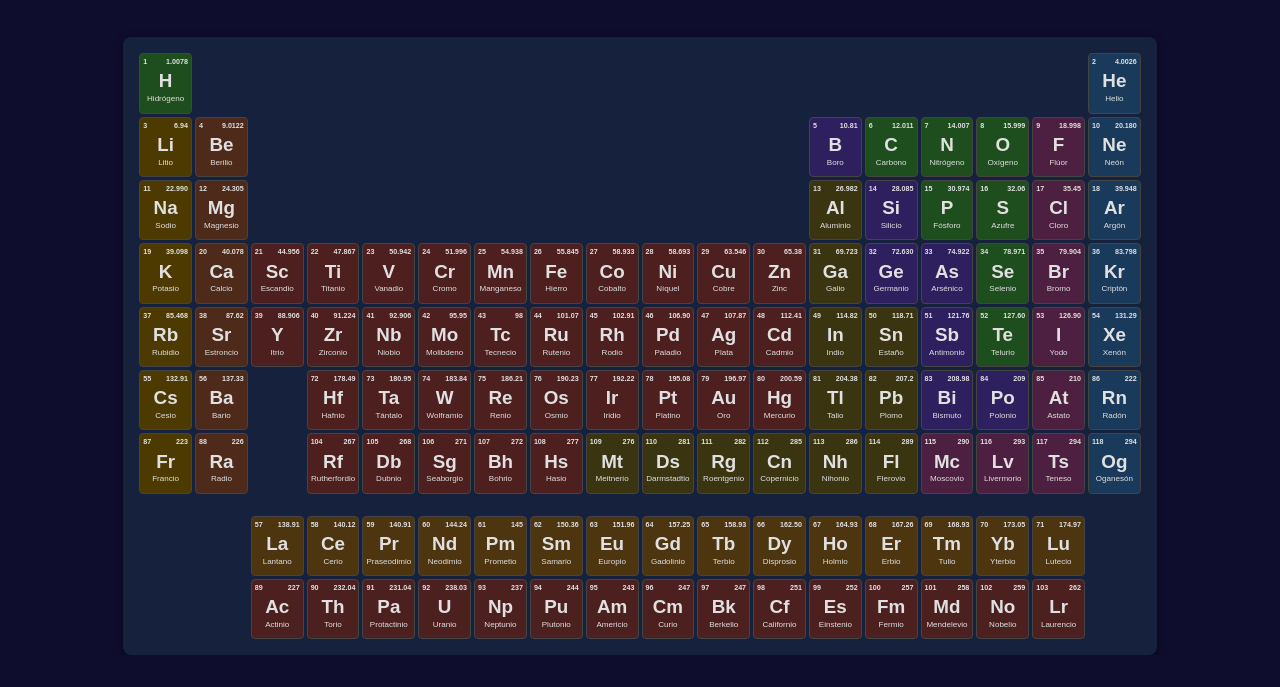
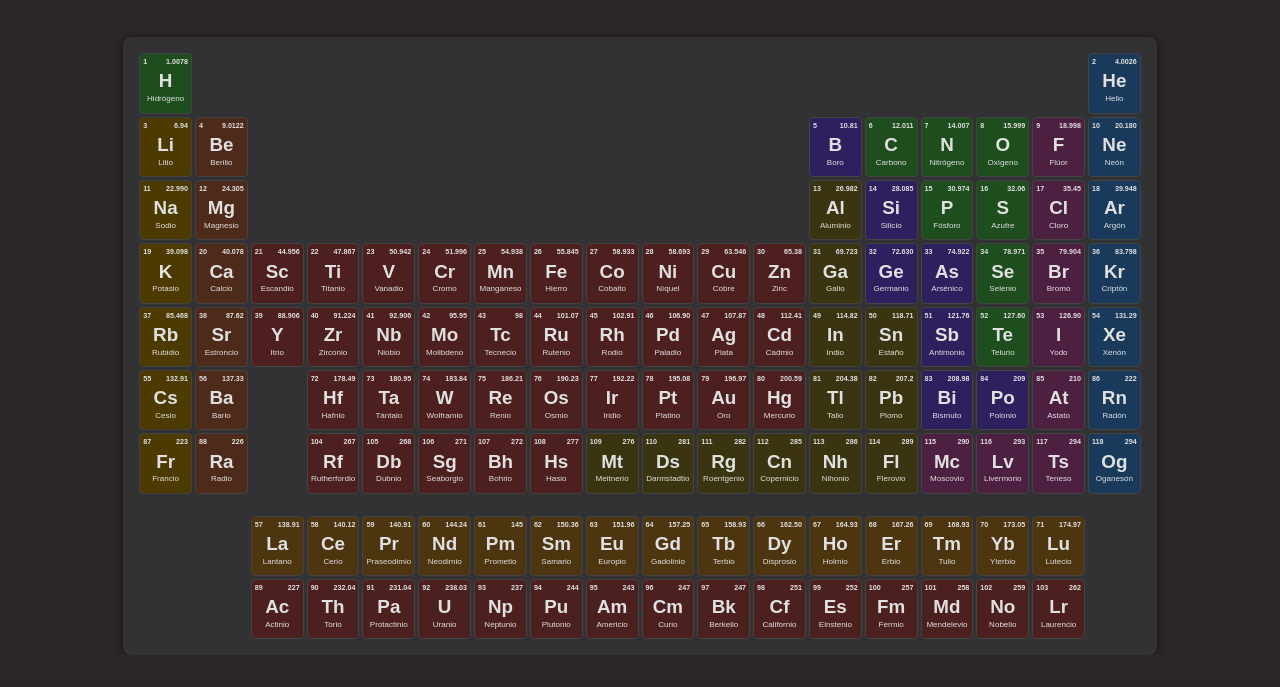
Before and after one commit to dmariuzzo/tabla-periodica, a plain HTML site: page index.html in a window 1280 px wide. Shown: the part 177-864 px from the top of the page. Drawn offline with nearby package versions, Linux system fonts and the dark colour scheme.

Commit message:
Actualizar colores modo oscuro

```diff
--- a/style.css
+++ b/style.css
@@ -170,12 +170,12 @@ h1, h2 {
 @media (prefers-color-scheme: dark) {
 
     body {
-        background: #0e0d2e;
+        background: #2b2629;
         color: #e0e0e0;
     }
 
     .container-table {
-        background: #16213e;
+        background: #323133;
         box-shadow: 0 2px 8px rgba(0, 0, 0, 0.5);
     }
 
```
